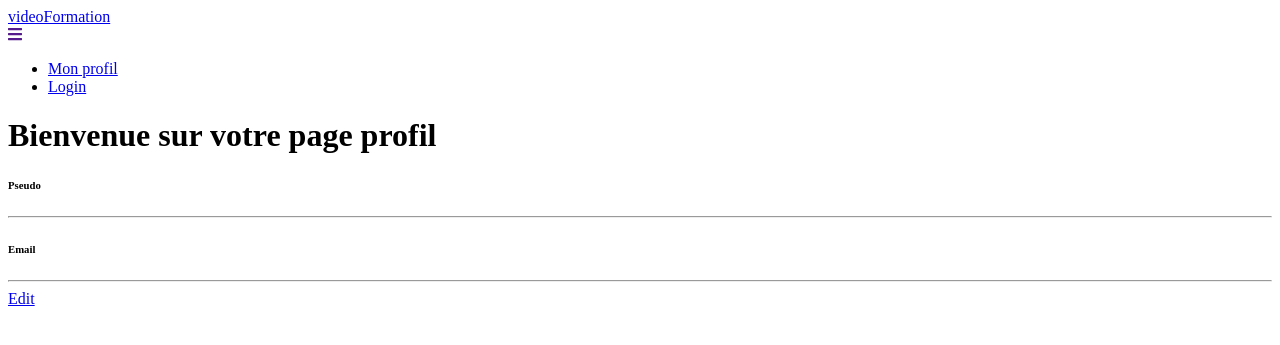
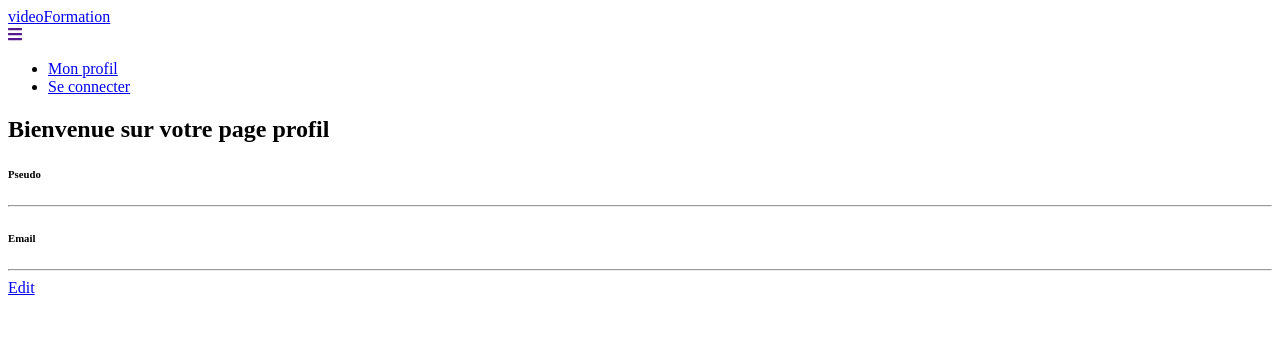
Before and after one commit to Thierrydc/videoFormation, a Symfony app: template templates/user/profile.html.twig in a window 1280 px wide. Shown: the top 345 px of the page. Run offline with Twig, Linux system fonts and the light colour scheme; the template is opened without the code that fills it, so the values that code supplies are empty; some libraries are stand-ins or nearby versions.

Commit message:
front css

```diff
--- a/assets/styles/_header.scss
+++ b/assets/styles/_header.scss
@@ -9,7 +9,7 @@
     box-shadow: 0 1px 16px rgba(0, 0, 0, 0.4);
 
     #menuNav {
-        width: 1200px;
+        max-width: 1200px;
         margin: 0 auto;
         display: flex;
         justify-content: space-between;
--- a/assets/styles/app.scss
+++ b/assets/styles/app.scss
@@ -9,4 +9,5 @@
 @import 'general';
 @import 'header';
 @import 'footer';
+@import 'pages';
 @import 'mediaquery';
--- a/src/Controller/AppController.php
+++ b/src/Controller/AppController.php
@@ -13,8 +13,10 @@
      */
     public function index(): Response
     {
+        $user = $this->getUser();
+
         return $this->render('app/index.html.twig', [
-            'controller_name' => 'AppController',
+            'user' => $user,
         ]);
     }
 }
--- a/templates/base.html.twig
+++ b/templates/base.html.twig
@@ -16,9 +16,9 @@
     </head>
     <body>
         {{ include('common/_header.html.twig') }}
-        <main class="container">
+        <div class="container">
             {% block body %}{% endblock %}
-        <main class="container">
+        </div>
         {{ include('common/_footer.html.twig') }}
     </body>
 </html>
--- a/templates/common/_header.html.twig
+++ b/templates/common/_header.html.twig
@@ -12,9 +12,9 @@
 
                 <li>
                     {% if app.user %}
-                    <a class="nav-link" href="{{path('app_logout')}}">Logout</a>
+                    <a class="nav-link" href="{{path('app_logout')}}">Se déconnecter</a>
                     {% else %}
-                    <a class="nav-link" href="{{path('app_login')}}">Login</a>
+                    <a class="nav-link" href="{{path('app_login')}}">Se connecter</a>
                     {% endif %}
                 </li>
             </ul>
--- a/templates/user/profile.html.twig
+++ b/templates/user/profile.html.twig
@@ -3,22 +3,31 @@
 {% block title %}Hello UserController!{% endblock %}
 
 {% block body %}
-<div class="content">
-    <h1>Bienvenue sur votre page profil</h4>
+<section id="profile">
+    <div class="wrapper">
+        <div class="container">
+            <h1>Bienvenue sur votre page profil</h1>
+
+
 
                 <div class="row">
-        <h6 class="mb-0">Pseudo</h6>
-        {{ user.pseudo }}
+                    <h6 class="mb-0 label">Pseudo</h6>
+                    <p>{{ user.pseudo }}</p>
                 </div>
                 <hr>
                 <div class="row">
-          <h6 class="mb-0">Email</h6>
-          {{ user.email }}
+                    <h6 class="mb-0 label">Email</h6>
+                    <p>{{ user.email }}</p>
                 </div>
                 <hr>
-
                 <div class="row">
-          <a class="btn btn-info " target="__blank" href="{{ path('app_user_edit')}}">Edit</a>
+                    <div class="field">
+                        <a class="button" target="__blank" href="{{ path('app_user_edit')}}">Edit</a>
                     </div>
                 </div>
+
+        </div>
+    </div>
+</section>
+
 {% endblock %}
```
Also changed, not shown: assets/styles/_general.scss (+17 -5 lines), assets/styles/_pages.scss (added, +8 -0 lines), templates/app/index.html.twig (+11 -12 lines), templates/registration/register.html.twig (+7 -0 lines), templates/security/login.html.twig (+6 -1 lines). Lines whose indentation alone changed are shown as unchanged.
